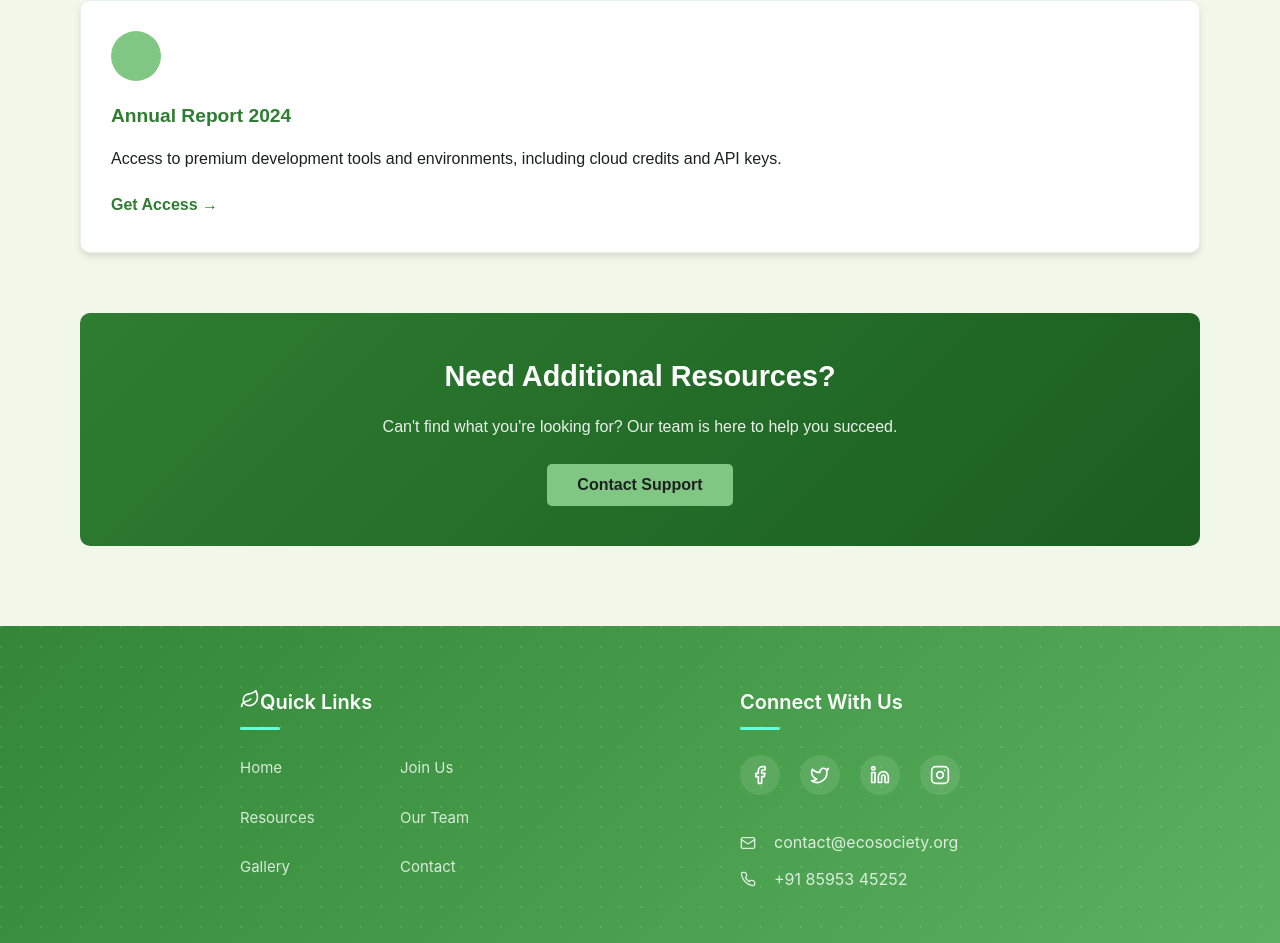
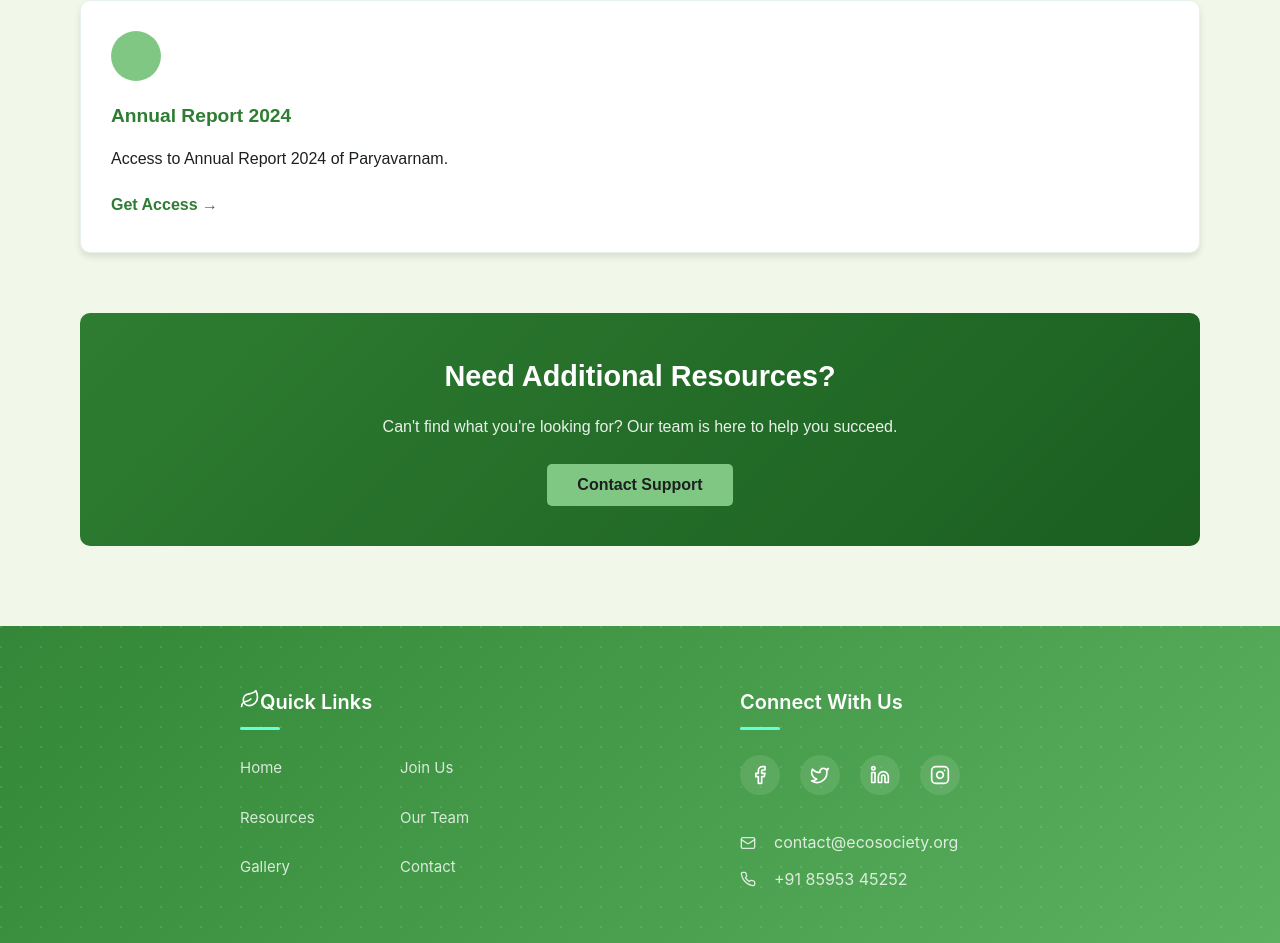
Before and after one commit to kushalswami20/ideathon, a React (Vite) app in the folder frontend/: page /resources in a window 1280 px wide. Shown: the part 811-1754 px from the top of the page. Built offline with nearby package versions, Linux system fonts and the light colour scheme.

Commit message:
added annual report

```diff
--- a/frontend/src/components/Resources.jsx
+++ b/frontend/src/components/Resources.jsx
@@ -2,6 +2,7 @@ import React from 'react';
 import './css/Resources.css'
 import pdf2021 from "../assets/Paryavarnam2021.pdf"
 import pdf2022 from "../assets/Paryavaranam2022.pdf"
+import annualreport24 from "../assets/annualreport2024.pdf"
 
 const Resources = () => {
     return (
@@ -56,8 +57,8 @@ const Resources = () => {
                                 <i className="fas fa-tools"></i>
                             </div>
                             <h3>Annual Report 2024</h3>
-                            <p>Access to premium development tools and environments, including cloud credits and API keys.</p>
-                            <a href="#" className="resource-link">Get Access →</a>
+                            <p>Access to Annual Report 2024 of Paryavarnam.</p>
+                            <a href={annualreport24} className="resource-link">Get Access →</a>
                         </div>
 
                         {/* <div className="resource-card">
```
Also changed, not shown: 1 other file (tests, documents, lock files or other folders).
